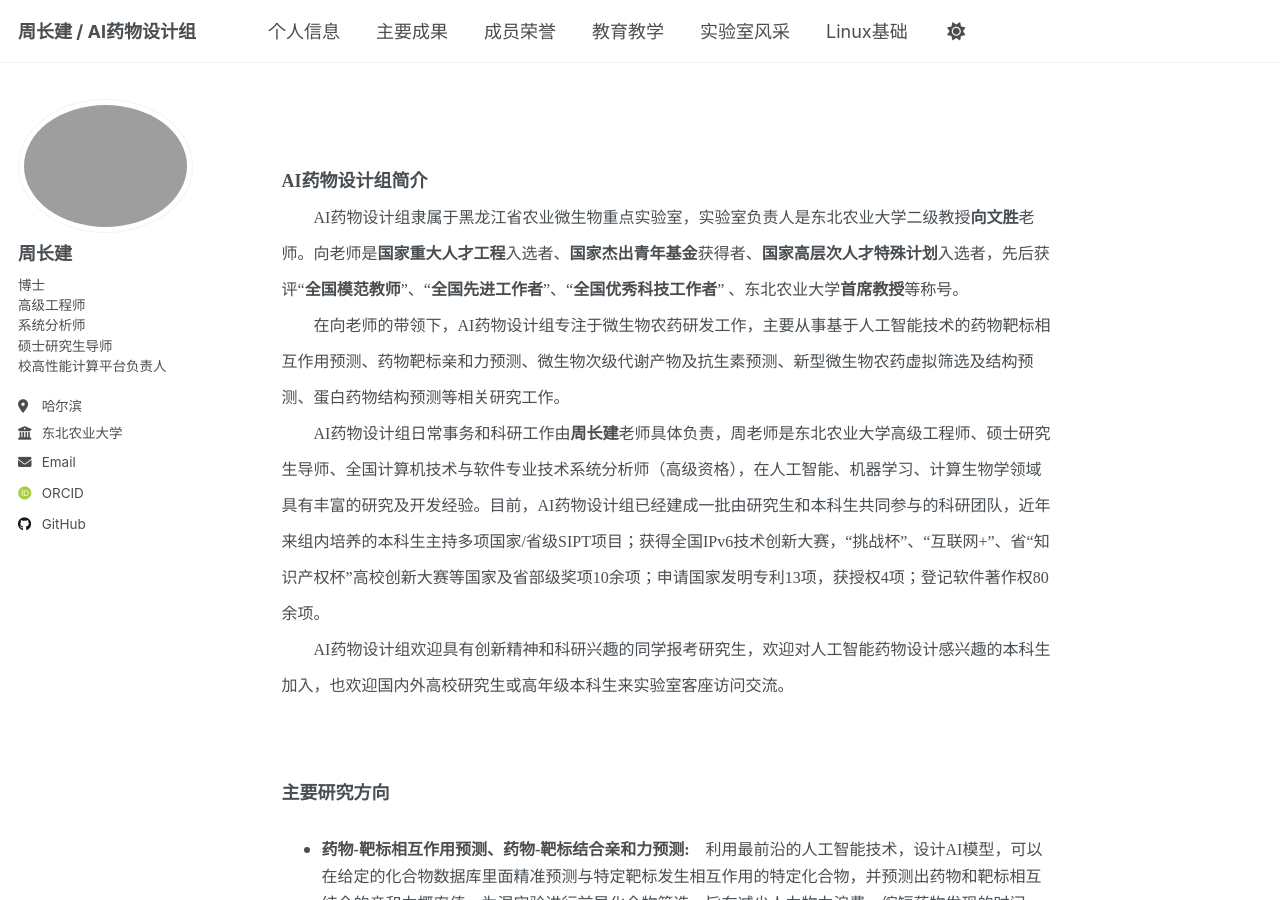
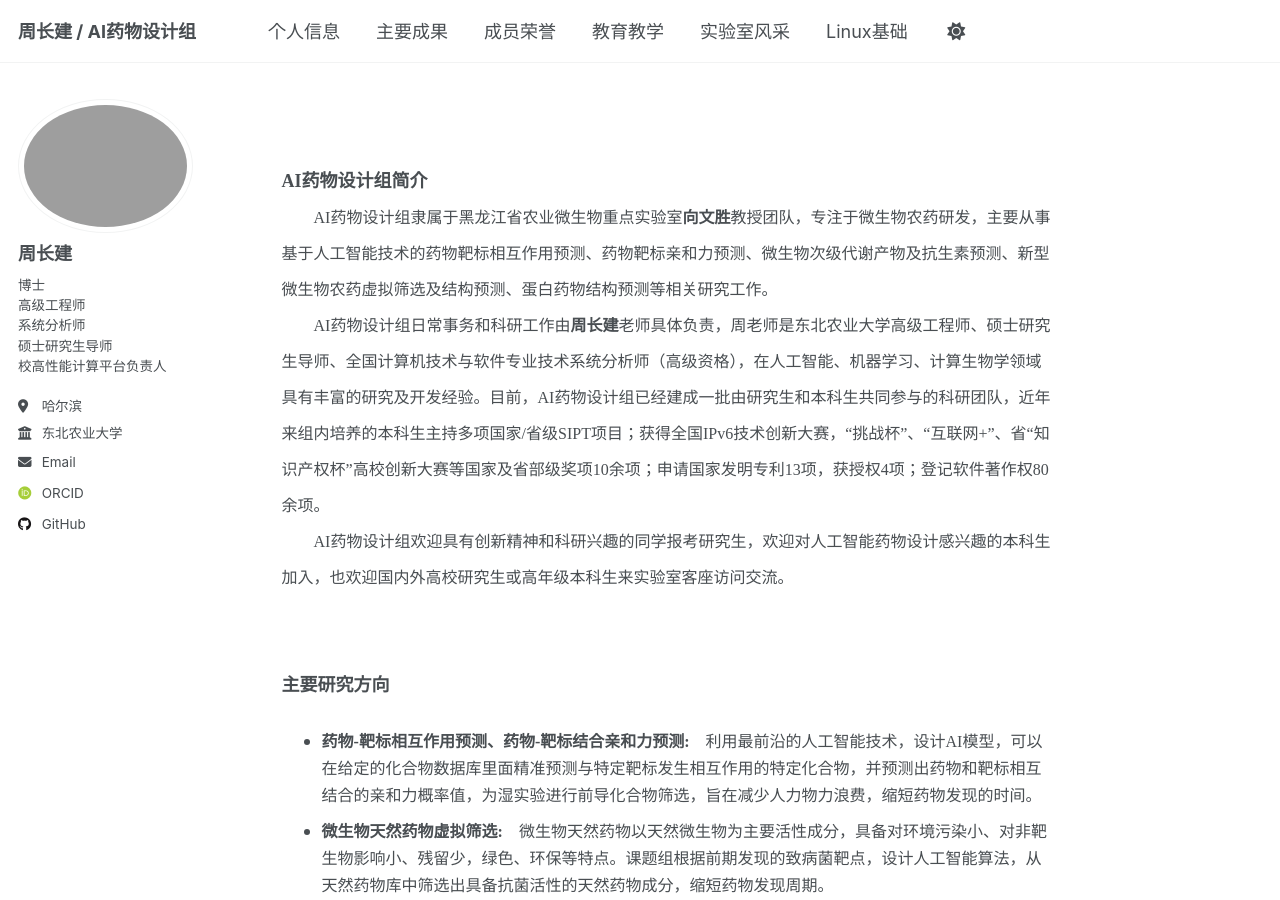
Before and after one commit to HPC-NEAU/zhoucj, a Jekyll site: the page built from _pages/about.md, in a window 1280 px wide and 900 px high. Built offline with Jekyll 4.4.1, drawn with Linux system fonts in a browser that asks for light colours; some web fonts are replaced.

Commit message:
Update about.md

```diff
--- a/_pages/about.md
+++ b/_pages/about.md
@@ -12,8 +12,7 @@ redirect_from:
 <font face="微软雅黑" size=3>
 <font face="微软雅黑" size=4><b>AI药物设计组简介</b></font>
 <br>
-&emsp;&emsp;AI药物设计组隶属于黑龙江省农业微生物重点实验室，实验室负责人是东北农业大学二级教授<b>向文胜</b>老师。向老师是<b>国家重大人才工程</b>入选者、<b>国家杰出青年基金</b>获得者、<b>国家高层次人才特殊计划</b>入选者，先后获评“<b>全国模范教师</b>”、“<b>全国先进工作者</b>”、“<b>全国优秀科技工作者</b>” 、东北农业大学<b>首席教授</b>等称号。 <br>
-&emsp;&emsp;在向老师的带领下，AI药物设计组专注于微生物农药研发工作，主要从事基于人工智能技术的药物靶标相互作用预测、药物靶标亲和力预测、微生物次级代谢产物及抗生素预测、新型微生物农药虚拟筛选及结构预测、蛋白药物结构预测等相关研究工作。<br>
+&emsp;&emsp;AI药物设计组隶属于黑龙江省农业微生物重点实验室<b>向文胜</b>教授团队，专注于微生物农药研发，主要从事基于人工智能技术的药物靶标相互作用预测、药物靶标亲和力预测、微生物次级代谢产物及抗生素预测、新型微生物农药虚拟筛选及结构预测、蛋白药物结构预测等相关研究工作。<br>
 &emsp;&emsp;AI药物设计组日常事务和科研工作由<b>周长建</b>老师具体负责，周老师是东北农业大学高级工程师、硕士研究生导师、全国计算机技术与软件专业技术系统分析师（高级资格），在人工智能、机器学习、计算生物学领域具有丰富的研究及开发经验。目前，AI药物设计组已经建成一批由研究生和本科生共同参与的科研团队，近年来组内培养的本科生主持多项国家/省级SIPT项目；获得全国IPv6技术创新大赛，“挑战杯”、“互联网+”、省“知识产权杯”高校创新大赛等国家及省部级奖项10余项；申请国家发明专利13项，获授权4项；登记软件著作权80余项。<br>
 &emsp;&emsp;AI药物设计组欢迎具有创新精神和科研兴趣的同学报考研究生，欢迎对人工智能药物设计感兴趣的本科生加入，也欢迎国内外高校研究生或高年级本科生来实验室客座访问交流。<br>
 
```
